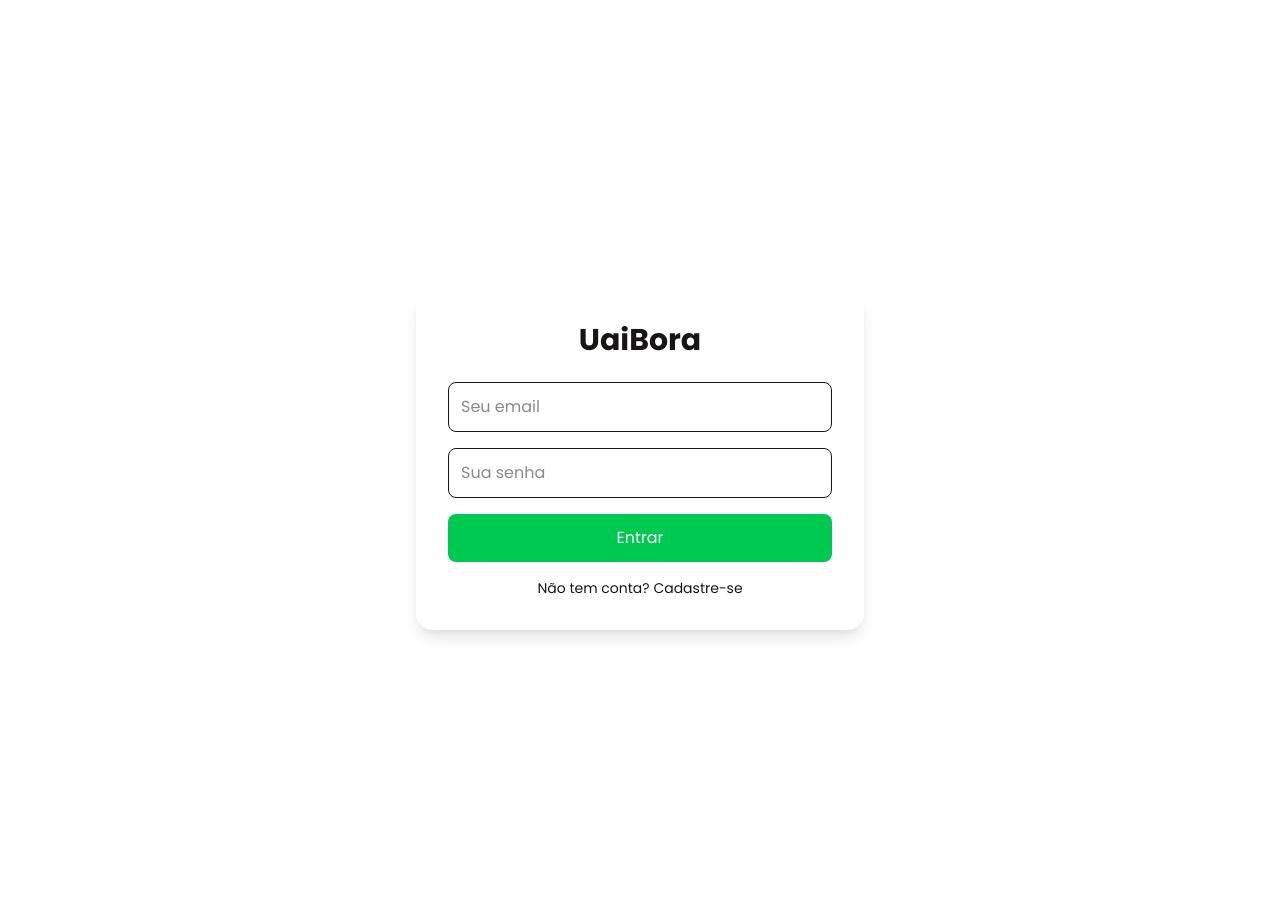
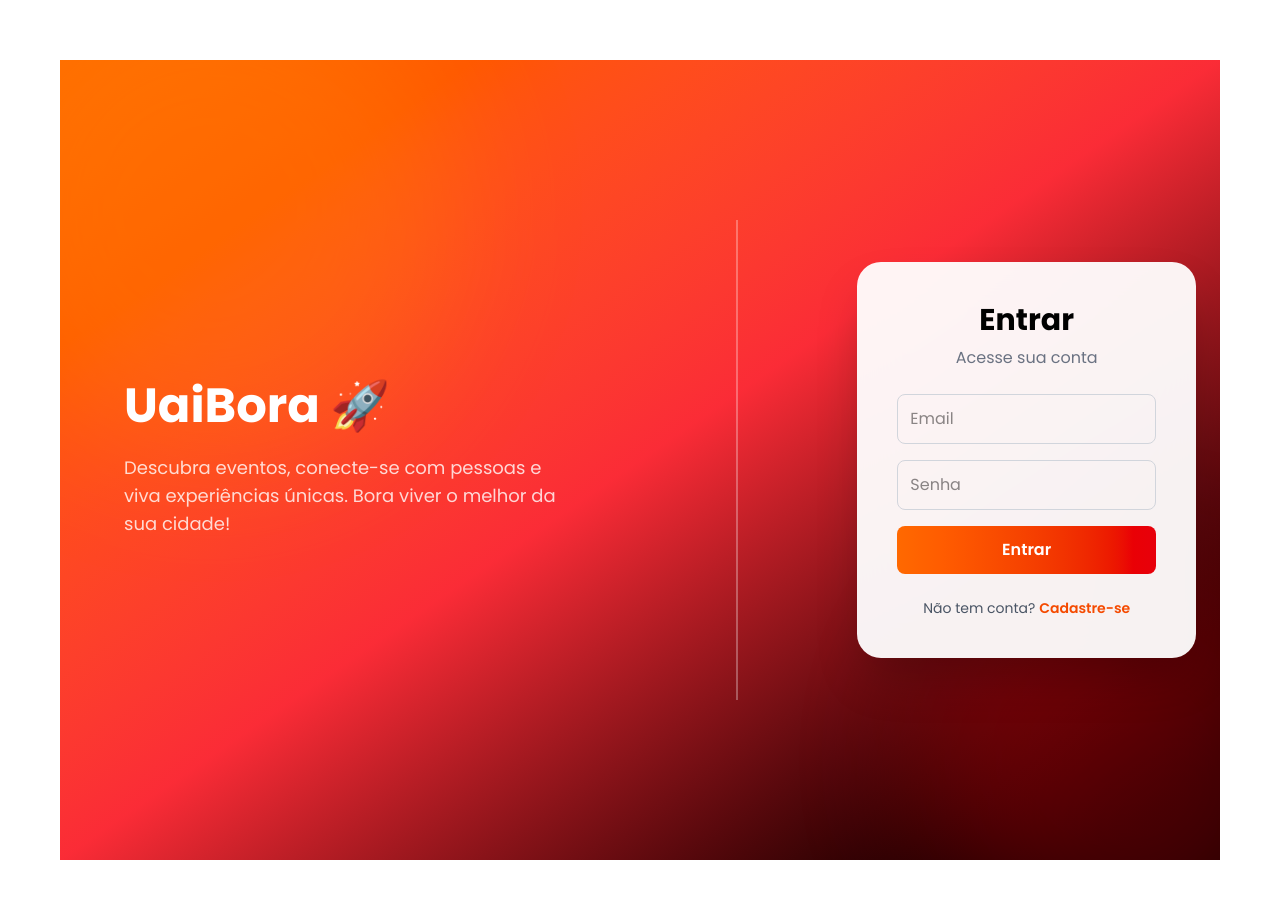
Before and after one commit to miranda-devv/uaibora2, a Next.js app: page /Login in a window 1280 px wide. Shown: the top 898 px of the page. Built offline with nearby package versions, Linux system fonts and the light colour scheme.

Commit message:
Atualizações feitas na escola

```diff
--- a/app/Login/page.tsx
+++ b/app/Login/page.tsx
@@ -1,41 +1,73 @@
-export default function Login() {
+export default function LoginPage() {
   return (
-    <div className="flex items-center justify-center min-h-screen bg-white">
+    <div className="min-h-screen flex bg-gradient-to-br from-orange-500 via-red-500 to-black relative overflow-hidden">
 
-      <div className="w-full max-w-md p-8 bg-white shadow-lg rounded-2xl">
+      {/* 🔥 EFEITOS DE FUNDO */}
+      <div className="absolute w-[500px] h-[500px] bg-orange-400 rounded-full blur-3xl opacity-30 top-[-100px] left-[-100px]" />
+      <div className="absolute w-[400px] h-[400px] bg-red-600 rounded-full blur-3xl opacity-30 bottom-[-100px] right-[-100px]" />
 
-        <h1 className="text-3xl font-bold text-center mb-6">
-          UaiBora
+      {/* 🎨 LADO ESQUERDO */}
+      <div className="w-1/2 hidden lg:flex flex-col justify-center px-16 text-white z-10">
+        <h1 className="text-5xl font-bold mb-6">
+          UaiBora 🚀
         </h1>
+        <p className="text-lg max-w-md text-white/80">
+          Descubra eventos, conecte-se com pessoas e viva experiências únicas.
+          Bora viver o melhor da sua cidade!
+        </p>
+      </div>
+
+      {/* ✨ DIFERENCIAL (MEIO) */}
+      <div className="hidden lg:flex items-center justify-center w-1/6 z-10">
+        <div className="w-[2px] h-[60%] bg-white/30 backdrop-blur-md" />
+      </div>
+
+      {/* 🔐 LOGIN (DIREITA) */}
+      <div className="w-full lg:w-1/3 flex items-center justify-center z-10 px-6">
+
+        <div className="bg-white/95 backdrop-blur-xl p-10 rounded-3xl shadow-2xl w-full max-w-md">
+
+          <h2 className="text-3xl font-bold text-black mb-2 text-center">
+            Entrar
+          </h2>
+          <p className="text-center text-gray-500 mb-6">
+            Acesse sua conta
+          </p>
 
           <form className="flex flex-col gap-4">
 
             <input
               type="email"
-            placeholder="Seu email"
-            className="p-3 border rounded-lg"
+              placeholder="Email"
+              className="p-3 rounded-lg border border-gray-300 focus:outline-none focus:ring-2 focus:ring-orange-500"
             />
 
             <input
               type="password"
-            placeholder="Sua senha"
-            className="p-3 border rounded-lg"
+              placeholder="Senha"
+              className="p-3 rounded-lg border border-gray-300 focus:outline-none focus:ring-2 focus:ring-red-500"
             />
 
             <button
-            className="bg-green-500 text-white p-3 rounded-lg hover:bg-green-600"
+              type="submit"
+              className="bg-gradient-to-r from-orange-500 to-red-600 text-white font-semibold py-3 rounded-lg hover:scale-105 transition-transform"
             >
               Entrar
             </button>
 
           </form>
 
-        <p className="text-center text-sm mt-4">
-          Não tem conta? Cadastre-se
+          <p className="text-center text-sm text-gray-600 mt-6">
+            Não tem conta?{" "}
+            <span className="text-orange-600 font-semibold cursor-pointer hover:underline">
+              Cadastre-se
+            </span>
           </p>
 
         </div>
 
       </div>
-  )
+
+    </div>
+  );
 }
```
Lines whose indentation alone changed are shown as unchanged.
